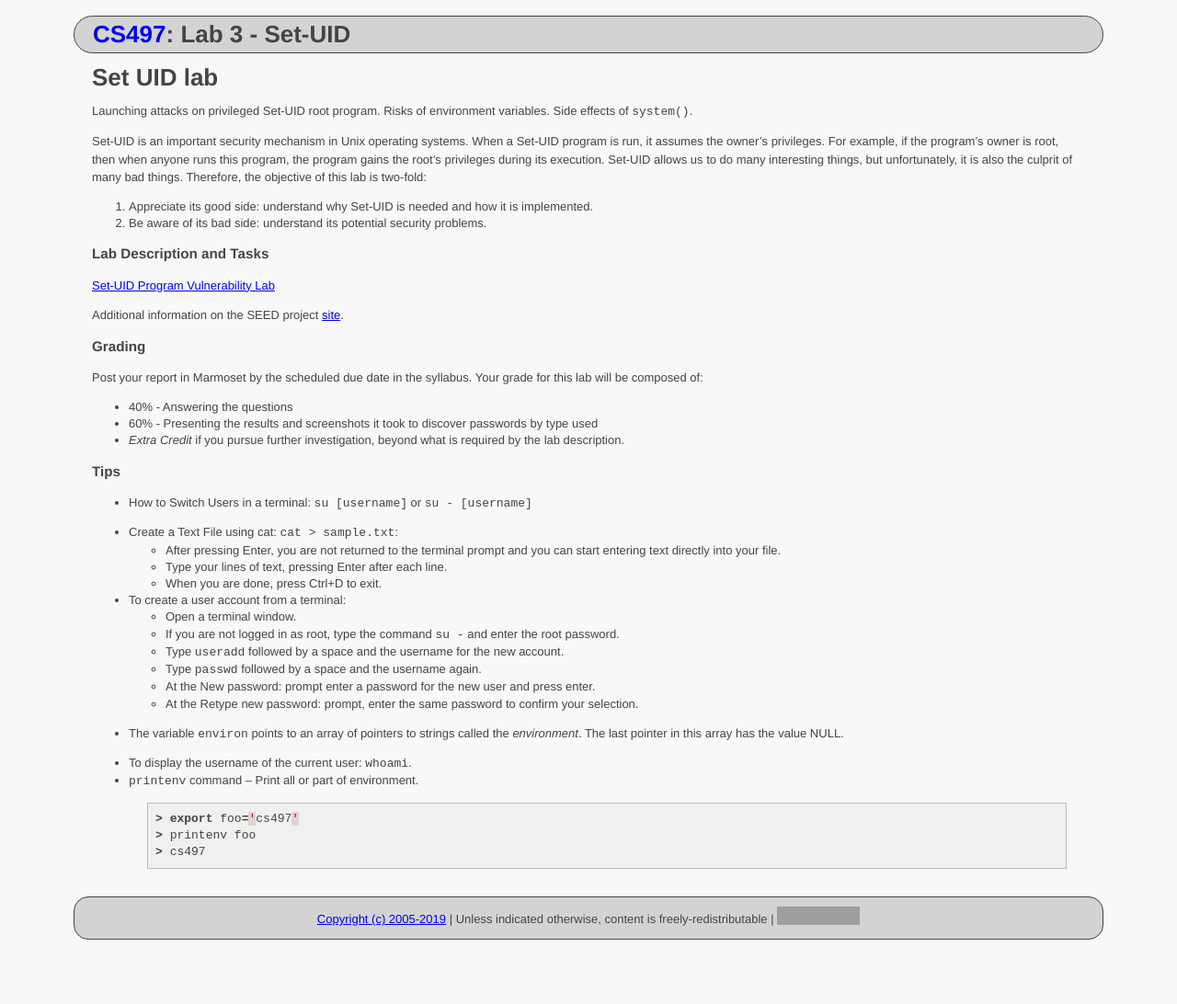
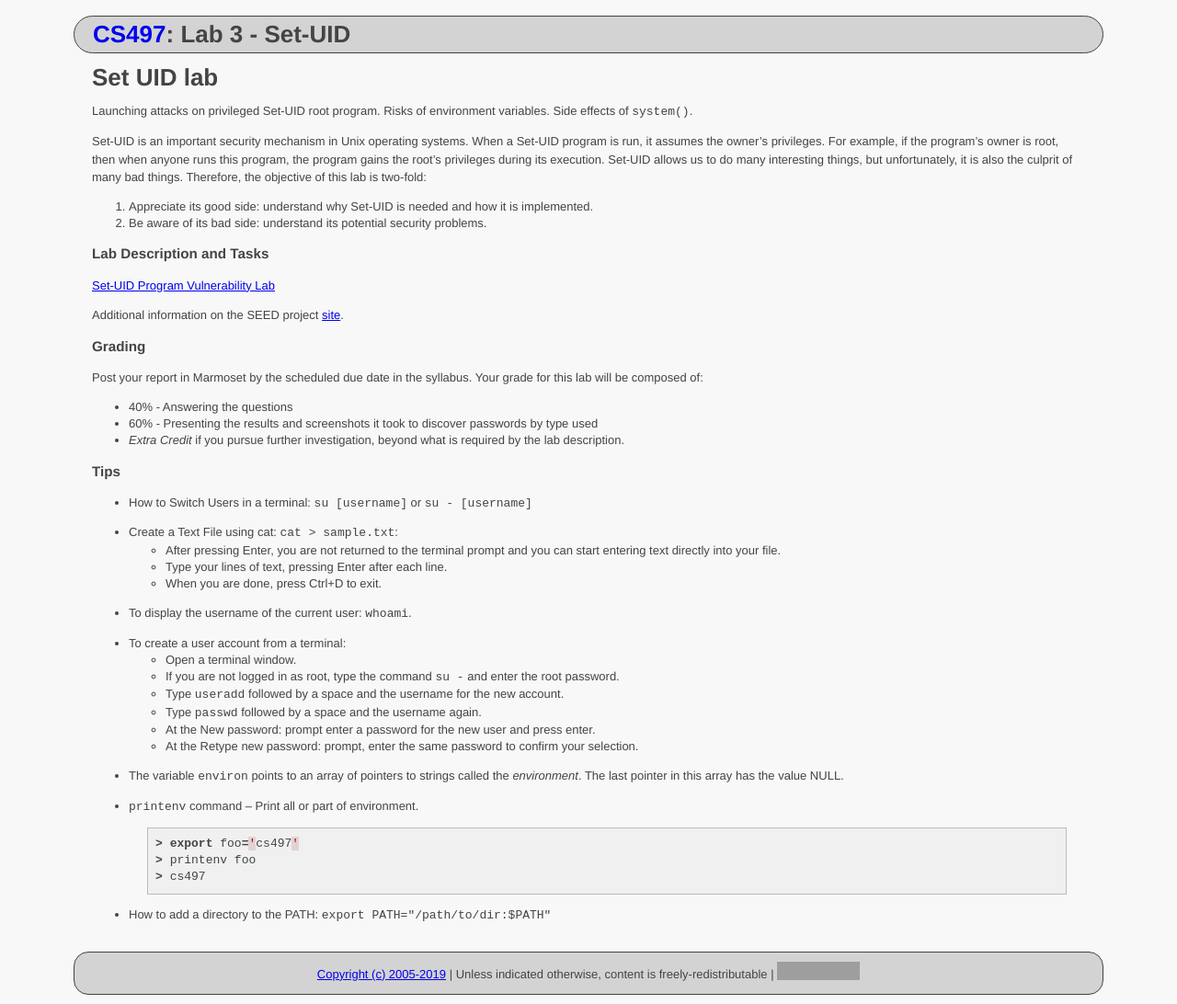
Before and after one commit to ycpcs/cs497-spring2019, a Jekyll site: the page built from labs/lab03.md, in a window 1280 px wide. Shown: the whole page at 92% size. Built offline with Jekyll 4.4.1, drawn with Linux system fonts in a browser that asks for light colours; before the commit the page ends 1032 px from its top, so only the background shows below that; grey boxes are pictures that could not be loaded.

Commit message:
Update lab03.md

````diff
--- a/labs/lab03.md
+++ b/labs/lab03.md
@@ -35,6 +35,8 @@ Post your report in Marmoset by the scheduled due date in the syllabus. Your gra
   - Type your lines of text, pressing Enter after each line.
   - When you are done, press Ctrl+D to exit.
 
+- To display the username of the current user: ```whoami```.
+
 - To create a user account from a terminal:
   - Open a terminal window.
   - If you are not logged in as root, type the command ```su -``` and enter the root password.
@@ -45,10 +47,11 @@ Post your report in Marmoset by the scheduled due date in the syllabus. Your gra
 
 - The variable ```environ``` points to an array of pointers to strings called the *environment*. The last pointer in this array has the value NULL.
 
-- To display the username of the current user: ```whoami```.
 - ```printenv``` command – Print all or part of environment.
 ```cpp
 > export foo='cs497'
 > printenv foo
 > cs497
 ```
+
+- How to add a directory to the PATH: ```export PATH="/path/to/dir:$PATH"```
````
